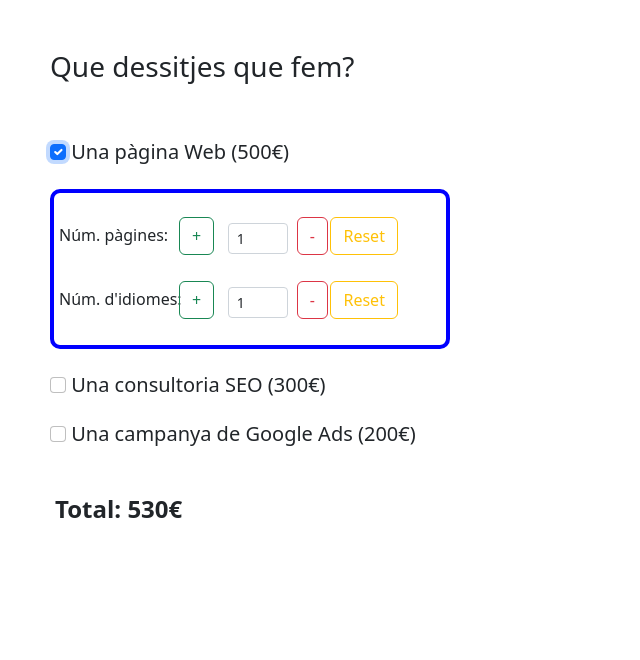
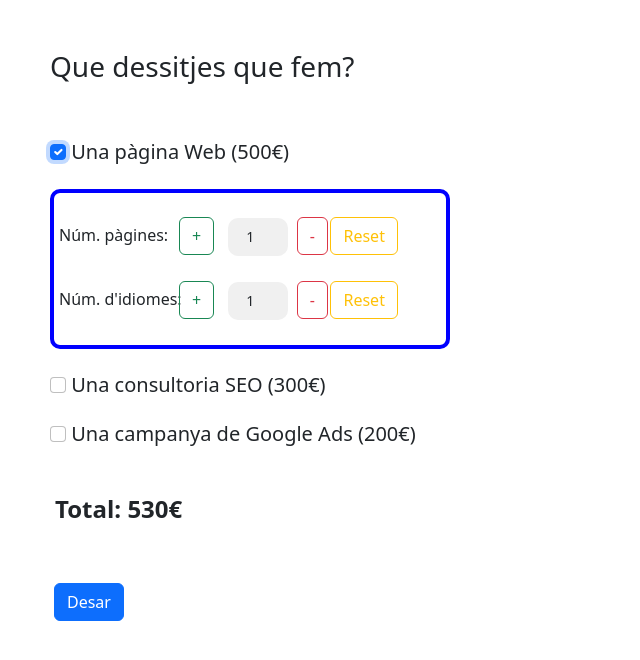
Before and after one commit to Xavi-BCN/sprint7-a, a React (Create React App) app: page / in a window 1280 px wide. Both pictures are taken after a click on the checkbox 58 px from the left and 151 px from the top of the page. Shown: the top 660 px of the page, without its empty margins (0-640 px from the left). Built offline with nearby package versions, Linux system fonts and the light colour scheme.

Commit message:
Exercise 4 Data saved in LocalStorage

```diff
--- a/src/App.js
+++ b/src/App.js
@@ -10,12 +10,13 @@ let viewPanel = false;
 
 export default function App() {
 
-  const [web, setWeb] = useState(0);
-  const [seo, setSeo] = useState(0);
-  const [ads, setAds] = useState(0);
+  const [web, setWeb] = useState(false);
+  const [seo, setSeo] = useState(false);
+  const [ads, setAds] = useState(false);
   const [pages, setPages] = useState(1);
   const [lang, setLang] = useState(1);
   const [total, setTotal ] = useState(0);
+  const [savedData, setSavedData ] = useState(false);
 
   const handlePages = (numOfPages) =>{
     setPages(numOfPages);
@@ -32,32 +33,32 @@ export default function App() {
         viewPanel = true
         pricePagesAndLang = 30
         suma += parseInt(service.value)
-        setWeb(parseInt(service.value))
+        setWeb(true)
       }
 
       if(service.name === 'Seo'){
         suma += parseInt(service.value);
-        setSeo(parseInt(service.value))
+        setSeo(true)
       }
       if(service.name === 'Ads'){
         suma += parseInt(service.value);
-        setAds(parseInt(service.value))
+        setAds(true)
       }
     }else{
       if(service.name === 'Web'){
         suma -= web
         setPages(1)
         setLang(1)
-        setWeb(0)
+        setWeb(true)
         viewPanel = false
         pricePagesAndLang = 0
       }else{
         if(service.name === 'Seo'){
           suma -= seo
-          setSeo(0)
+          setSeo(false)
         }else{
           suma -= ads
-          setAds(0)
+          setAds(false)
         }
       }
     }
@@ -66,9 +67,30 @@ export default function App() {
   console.log(web, pages, lang, seo, ads)
 
   useEffect(() => {
+
+    //getData();
     sumaweb = (pages * lang * pricePagesAndLang)
     setTotal(suma + sumaweb)
+
   }, [web, seo, ads, pages, lang])
+
+
+ /* const getData = () => {
+  setWeb(localStorage.getItem('web'));
+  setPages(localStorage.getItem('pages'));
+  setLang(localStorage.getItem('lang'));
+  setSeo(localStorage.getItem('seo'));
+  setAds(localStorage.getItem('ads'));
+ }  */
+
+ const saveData = ()=>{
+  localStorage.setItem('web', web);
+  localStorage.setItem('pages', pages);
+  localStorage.setItem('lang', lang);
+  localStorage.setItem('seo', seo);
+  localStorage.setItem('ads', ads);
+  setSavedData(true);
+ }
 
 
   return (
@@ -98,8 +120,11 @@ export default function App() {
             name='Ads'
             onChange={ (e) => handleOnChange(e.target)}
           /><h5 style={{ display: "inline" }}> Una campanya de Google Ads (200€)</h5><br/><br/>
-
-      <div className="total-section">Total: {total}€</div>
+      <div className="total-section">Total: {total}€</div><br/><br/>
+      <button
+        type="button"
+        className="btn btn-primary ms-1 mt-2"
+        onClick={saveData}>Desar</button>
     </div>
   );
 }
--- a/src/Styles/Control.css
+++ b/src/Styles/Control.css
@@ -9,7 +9,14 @@
 }
 
 .container-controls input{
+    background-color: #f0f0f0;
+    border: none;
+    border-radius: 10px;
+    padding: 5px;
     width: 60px;
-    margin-top: -40px;
+    margin-top: -45px;
     margin-left: 135px;
+    text-align: center;
+    height: 38px;
+
 }
--- a/src/components/controls.jsx
+++ b/src/components/controls.jsx
@@ -1,6 +1,9 @@
 import '../../src/Styles/Control.css'
 
 function Controls({ control, whatInput }) {
+
+  //const regularExpression = {isANum: /^\d{1,3}$/}
+
 
   let target = document.getElementById(`${whatInput}`)
 
@@ -8,6 +11,7 @@ function Controls({ control, whatInput }) {
     target.value++;
     control(target.value)
   }
+
   function decrement() {
     if (target.value >= 2) {
       target.value--;
```
